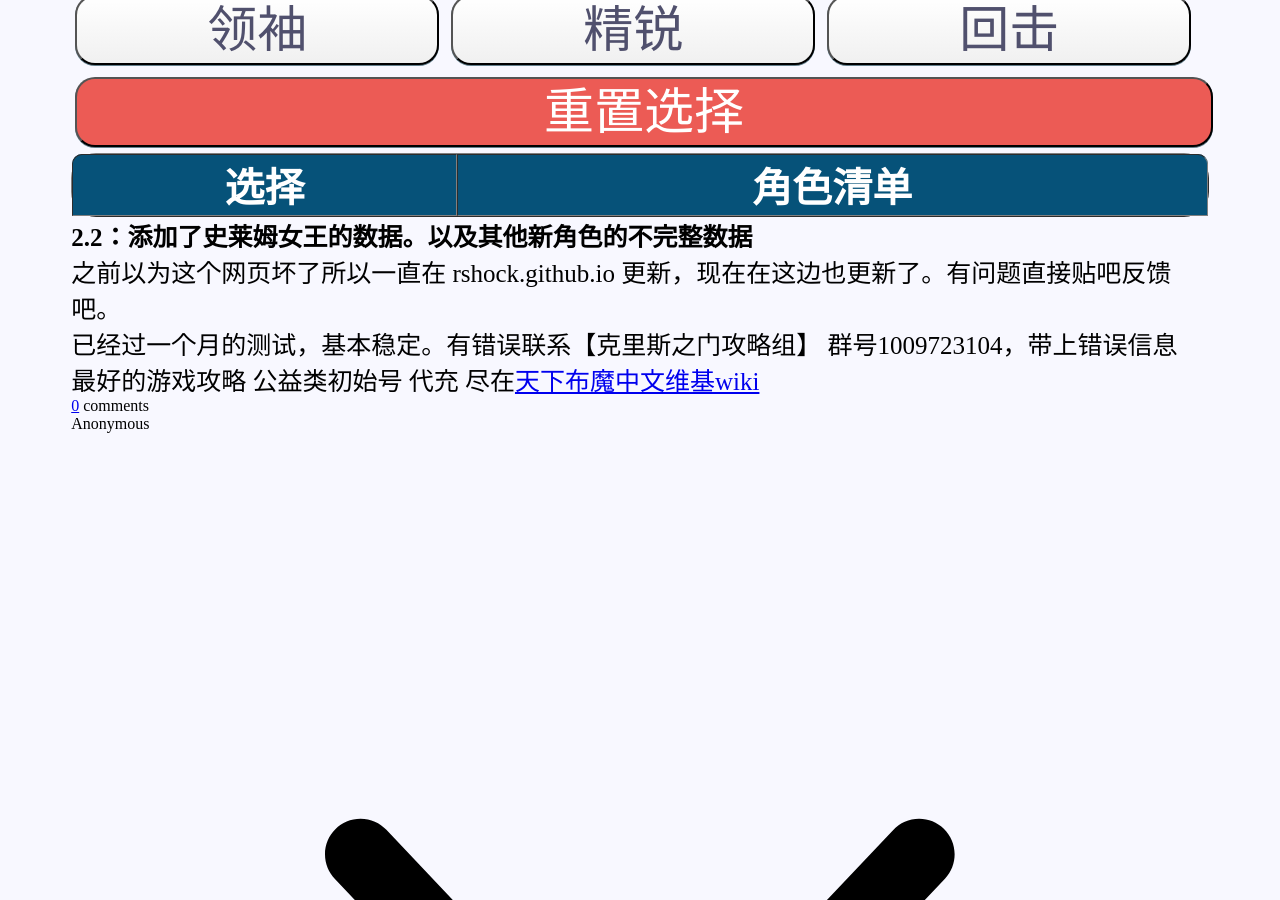
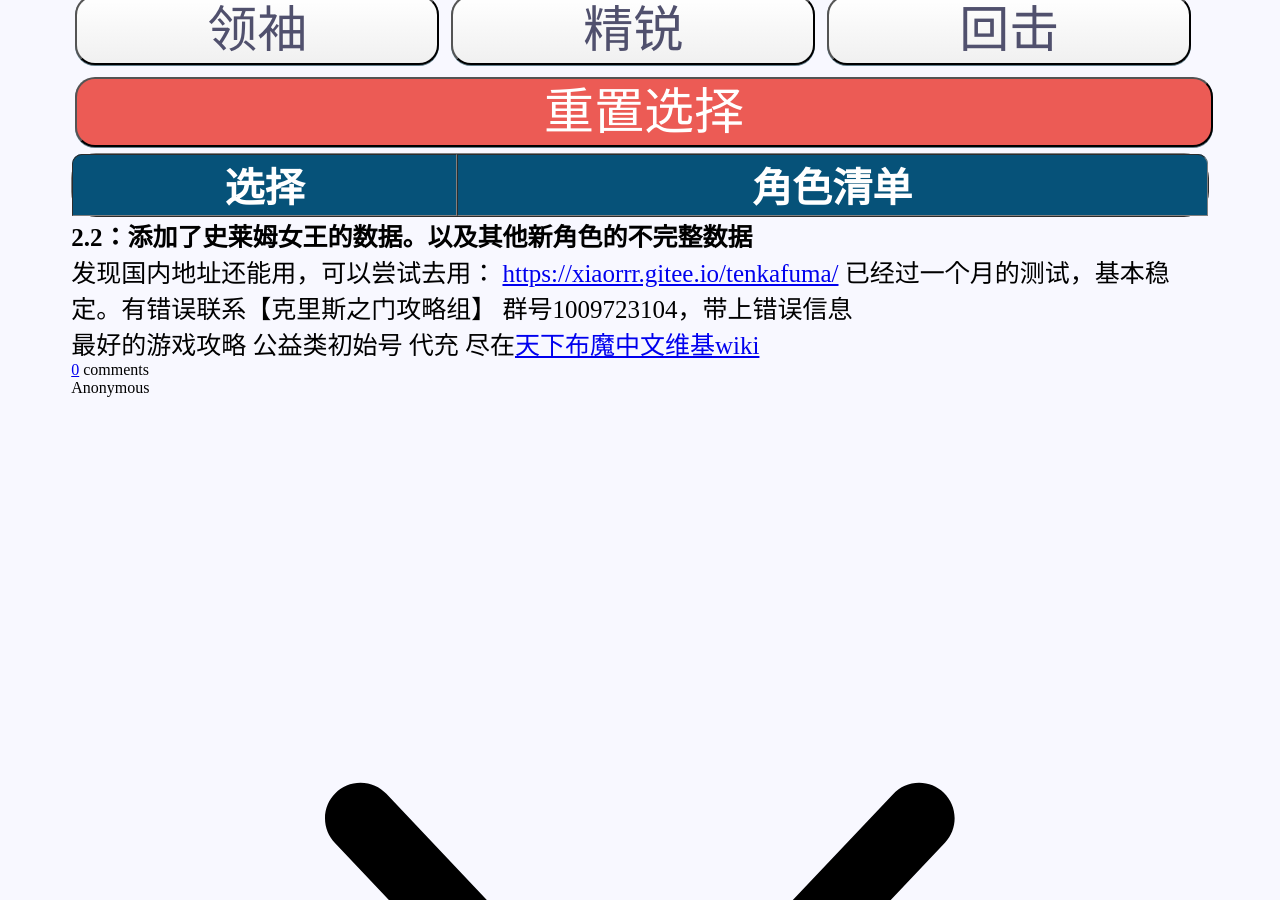
Before and after one commit to RShock/RShock.github.io, a Jekyll site: the page index.html, which Jekyll copies as it is, in a window 1280 px wide and 900 px high, scrolled down 1002 px. Built offline with Jekyll 4.4.1, drawn with Linux system fonts in a browser that asks for light colours; comment, search, counter and statistics services are not loaded.

Commit message:
Update index.html

```diff
--- a/index.html
+++ b/index.html
@@ -358,7 +358,7 @@
 
     <div id="foobar">
       <b>2.2：添加了史莱姆女王的数据。以及其他新角色的不完整数据</b></br>
-      之前以为这个网页坏了所以一直在 rshock.github.io 更新，现在在这边也更新了。有问题直接贴吧反馈吧。</br>
+      发现国内地址还能用，可以尝试去用： <a href="https://xiaorrr.gitee.io/tenkafuma/">https://xiaorrr.gitee.io/tenkafuma/</a>
       已经过一个月的测试，基本稳定。有错误联系【克里斯之门攻略组】 群号1009723104，带上错误信息</br>
       最好的游戏攻略 公益类初始号 代充 尽在<a href="http://tenkafuma.gamekee.com/">天下布魔中文维基wiki</a>
     </div>
```
